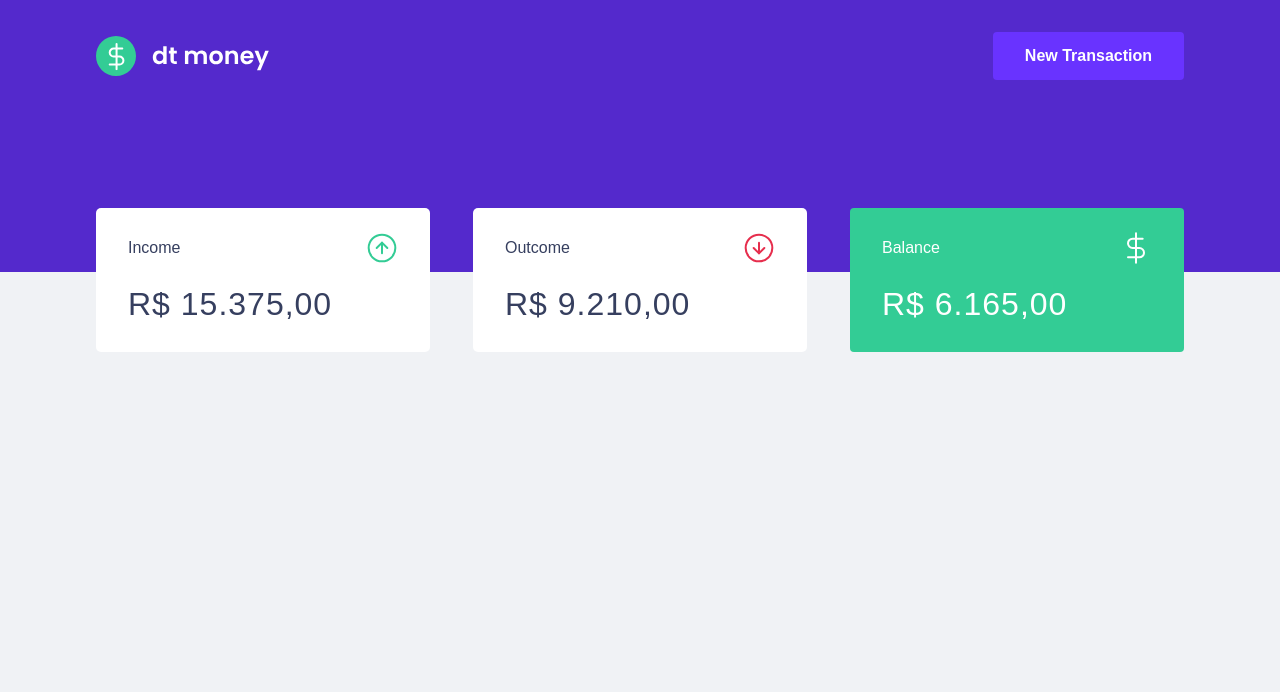
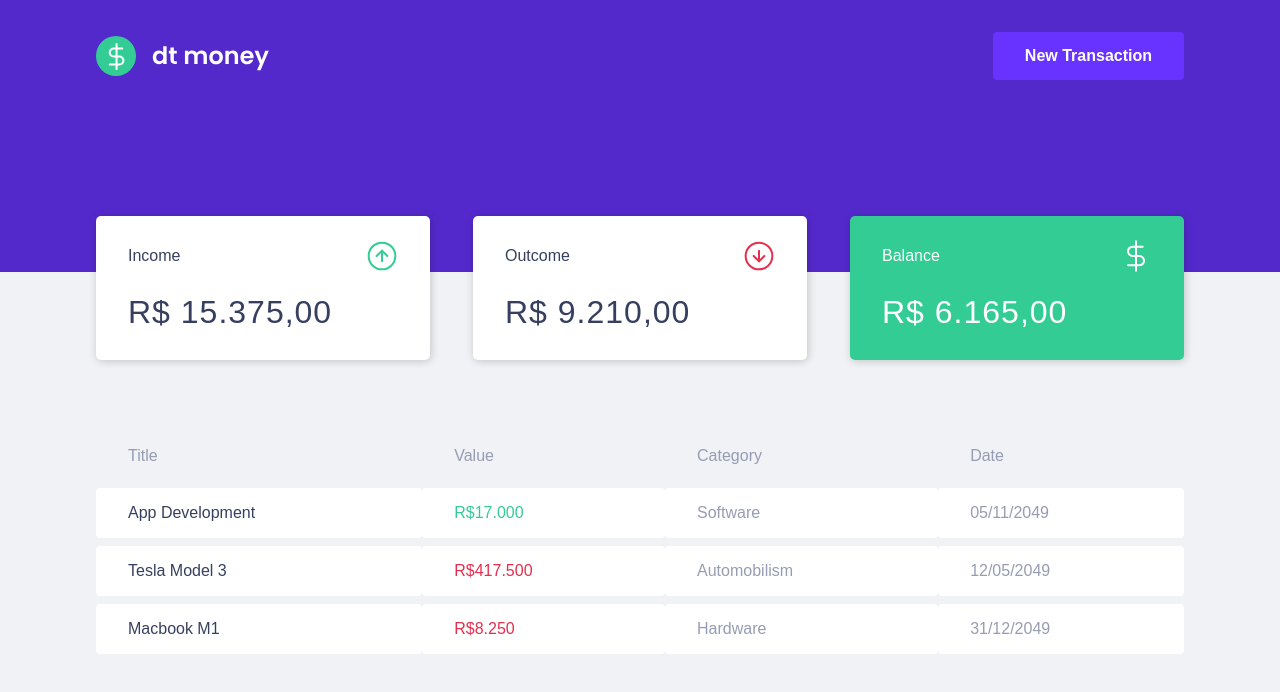
Before and after one commit to codinginrainbows/money4devs, a React (Create React App) app: page / in a window 1280 px wide. Shown: the top 692 px of the page. Built offline with nearby package versions, Linux system fonts and the light colour scheme; a web font is replaced by a local one.

Commit message:
table finished

```diff
--- a/src/components/Dashboard/index.tsx
+++ b/src/components/Dashboard/index.tsx
@@ -1,4 +1,5 @@
 import { Summary } from "../Summary";
+import { TransactionsTable } from "../TransactionsTable";
 import { Container } from "./styles";
 
 export function Dashboard() {
@@ -6,6 +7,7 @@ export function Dashboard() {
   return (
     <Container>
       <Summary />
+      <TransactionsTable />
     </Container>
   )
 }
--- a/src/components/Header/styles.ts
+++ b/src/components/Header/styles.ts
@@ -33,7 +33,10 @@ export const Content = styled.div`
 
     &:hover {
       filter: brightness(0.9);
-      transform: scale(1.04);
+    }
+
+    &:active {
+      transform: scale(0.96);
     }
   }
 `;
--- a/src/components/Summary/index.tsx
+++ b/src/components/Summary/index.tsx
@@ -1,4 +1,4 @@
-import { BalanceCard, Card, Container } from "./styles";
+import { Card, Container } from "./styles";
 
 import incomeImg from '../../assets/income.svg';
 import outcomeImg from '../../assets/outcome.svg';
@@ -25,7 +25,7 @@ export function Summary() {
           <strong>R$ 9.210,00</strong>
         </div>
       </Card>
-      <BalanceCard>
+      <Card className="balanceCard">
         <header>
           <p>Balance</p>
           <img src={balanceImg} alt="Entrada" />
@@ -33,7 +33,7 @@ export function Summary() {
         <div>
           <strong>R$ 6.165,00</strong>
         </div>
-      </BalanceCard>
+      </Card>
     </Container>
   )
 }
--- a/src/components/Summary/styles.ts
+++ b/src/components/Summary/styles.ts
@@ -4,14 +4,16 @@ export const Container = styled.div`
   display: flex;
   align-items: center;
   justify-content: space-between;
-  margin-top: -6.5rem;
+  margin-top: -6rem;
 `;
 
 export const Card = styled.div`
+  background: var(--shape);
   width: 334px;
-  background: var(--shape);
   padding: 1.5rem 2rem;
+
   border-radius: 5px;
+  box-shadow: 1px 1px 8px rgba(0, 0, 0, 0.2);
 
   header {
     color: var(--text-title);
@@ -35,33 +37,29 @@ export const Card = styled.div`
       color: var(--text-title);
     }
   }
-`;
 
-export const BalanceCard = styled.div`
-  width: 334px;
-  background: var(--green);
-  padding: 1.5rem 2rem;
-  border-radius: 0.25rem;
+  transition: transform 0.6s;
 
-  header {
-    display: flex;
-    justify-content: space-between;
-    align-items: center;
+  &:hover {
+    cursor: pointer;
+    transform: scale(1.1);
+  }
 
-    p {
+  // alternative styling for special card
+  &.balanceCard {
+    background: var(--green);
+
+    strong {
       color: #fff;
     }
-  }
 
-  div {
-    margin-top: 1rem;
+    header {
+    color: #fff;
 
-    strong {
-      font-size: 2rem;
-      font-weight: 500;
-      letter-spacing: 1px;
-      line-height: 3rem;
-      color: #fff;
+      p {
+        color: #fff;
+      }
     }
   }
+  // end of alternative styling for special card
 `;
--- /dev/null
+++ b/src/components/TransactionsTable/index.tsx
@@ -0,0 +1,38 @@
+import { Container } from "./styles";
+
+export function TransactionsTable() {
+  return (
+    <Container>
+      <table>
+        <thead>
+          <tr>
+            <th>Title</th>
+            <th>Value</th>
+            <th>Category</th>
+            <th>Date</th>
+          </tr>
+        </thead>
+        <tbody>
+          <tr>
+            <td>App Development</td>
+            <td className="deposit">R$17.000</td>
+            <td>Software</td>
+            <td>05/11/2049</td>
+          </tr>
+          <tr>
+            <td>Tesla Model 3</td>
+            <td className="withdraw">R$417.500</td>
+            <td>Automobilism</td>
+            <td>12/05/2049</td>
+          </tr>
+          <tr>
+            <td>Macbook M1</td>
+            <td className="withdraw">R$8.250</td>
+            <td>Hardware</td>
+            <td>31/12/2049</td>
+          </tr>
+        </tbody>
+      </table>
+    </Container>
+  )
+}
--- /dev/null
+++ b/src/components/TransactionsTable/styles.ts
@@ -0,0 +1,39 @@
+import styled from "styled-components";
+
+
+export const Container = styled.div`
+  margin-top: 4rem;
+
+  table {
+    width: 100%;
+    border-spacing: 0 0.5rem;
+
+    th {
+      color: var(--text-body);
+      font-weight: 400;
+      padding: 1rem 2rem;
+      text-align: left;
+      line-height: 1rem;
+    }
+
+    td {
+      background: var(--shape);
+      padding: 1rem 2rem;
+      border-radius: 0.25rem;
+      color: var(--text-body);
+
+      &:first-child {
+        color: var(--text-title);
+      }
+
+      &.deposit {
+        color: var(--green);
+      }
+
+      &.withdraw {
+        color: var(--red);
+      }
+    }
+
+  }
+`;
```
